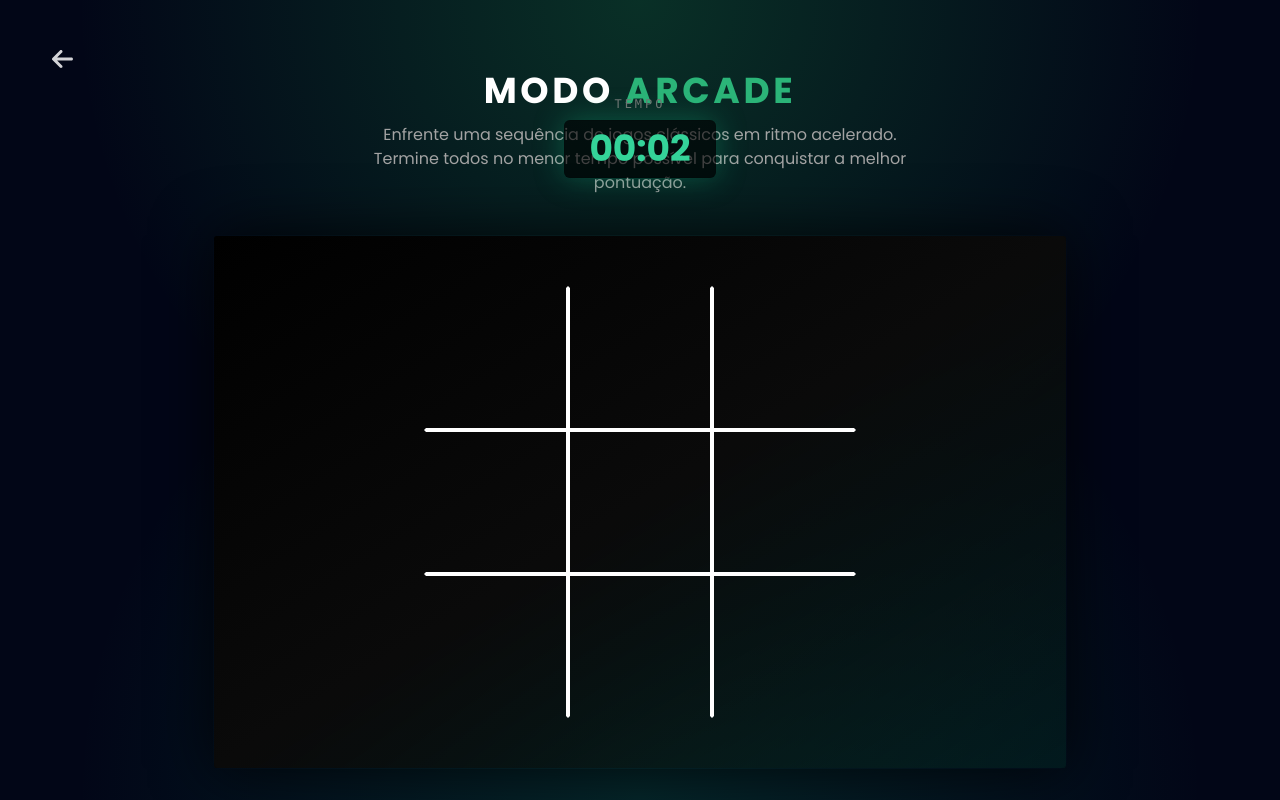
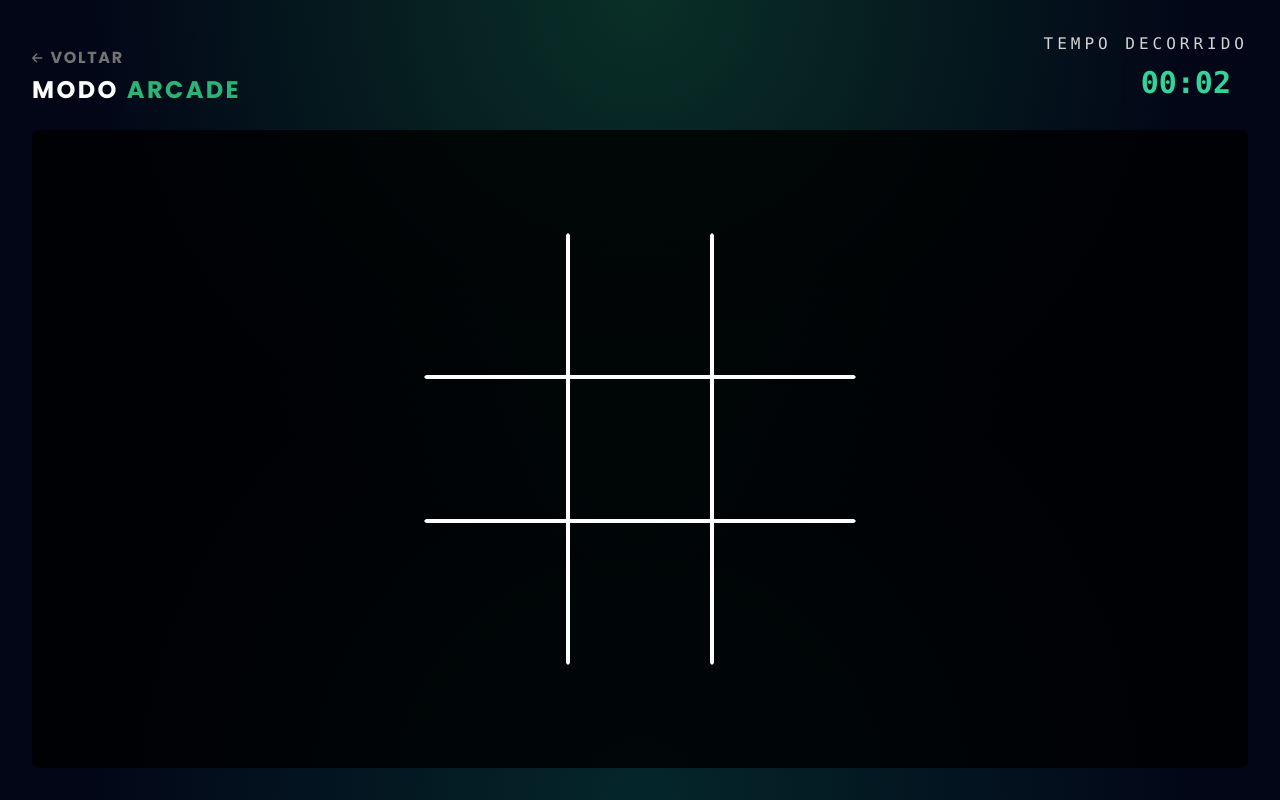
Before and after one commit to miquelven/gameTest, a Vue app: page /gamesPage in a window 1280 px wide. Both pictures are taken after a click on the button "COMEÇAR". Built offline with nearby package versions, Linux system fonts and the light colour scheme; no server answers; what @tanstack/vue-query would draw is missing.

Commit message:
feat: redesign arcade mode with compact HUD and lethal aesthetics

```diff
--- a/src/views/GamesPage.vue
+++ b/src/views/GamesPage.vue
@@ -124,39 +124,65 @@ export default {
     class="w-full min-h-screen relative overflow-hidden flex items-center justify-center pattern-grid"
   >
     <div
-      class="relative z-10 h-screen w-full flex flex-col gap-10 justify-center items-center max-sm:hidden"
+      class="relative z-10 h-screen w-full flex flex-col p-4 md:p-8 max-sm:hidden"
     >
+      <!-- Compact Header HUD -->
+      <header class="w-full flex justify-between items-end mb-6 shrink-0">
+        <div class="flex flex-col gap-1">
           <router-link
             to="/"
-        class="transition-colors duration-200 absolute top-10 left-10 px-3 py-1 text-2xl hover:text-emerald-400"
+            class="flex items-center gap-2 text-neutral-500 hover:text-emerald-400 transition-colors w-fit group"
           >
-        <font-awesome-icon :icon="['fas', 'arrow-left']" />
+            <font-awesome-icon
+              :icon="['fas', 'arrow-left']"
+              class="text-xs group-hover:-translate-x-1 transition-transform"
+            />
+            <span class="text-[10px] font-bold tracking-widest uppercase">
+              Voltar
+            </span>
           </router-link>
-
-      <div class="flex flex-col items-center gap-3 mt-10">
           <h1
-          class="text-3xl md:text-4xl font-bold text-white tracking-widest uppercase"
+            class="text-xl md:text-2xl font-bold text-white tracking-widest uppercase flex items-center gap-2"
           >
             Modo <TextHighlight>Arcade</TextHighlight>
           </h1>
-        <p class="text-neutral-400 text-sm md:text-base text-center max-w-xl">
-          Enfrente uma sequência de jogos clássicos em ritmo acelerado. Termine
-          todos no menor tempo possível para conquistar a melhor pontuação.
-        </p>
         </div>
 
-      <div
-        class="absolute top-24 md:top-24 flex flex-col items-center gap-2 pointer-events-none"
+        <div class="flex flex-col items-end gap-1">
+          <span
+            class="text-[10px] font-mono tracking-[0.25em] text-neutral-300 uppercase"
           >
-        <span class="text-xs font-mono tracking-[0.25em] text-neutral-500">
-          TEMPO
+            Tempo Decorrido
           </span>
           <div
-          class="px-6 py-2 rounded-md border border-emerald-500/60 bg-black/60 shadow-[0_0_30px_rgba(16,185,129,0.35)]"
+            class="flex items-baseline gap-2 px-4 py-1 rounded border border-emerald-500/30 bg-black/40"
           >
-          <span class="text-3xl md:text-4xl font-bold text-emerald-400">
+            <span
+              class="text-2xl md:text-3xl font-mono font-bold text-emerald-400"
+            >
               {{ timerController }}
             </span>
+          </div>
+        </div>
+      </header>
+
+      <!-- Main Game Area -->
+      <div
+        class="flex-1 w-full flex justify-center items-center relative overflow-hidden"
+      >
+        <div
+          class="relative rounded-lg flex justify-center overflow-hidden items-center border border-neutral-800 bg-black/80 w-full h-full max-w-6xl max-h-[85vh] ring-1 ring-white/5"
+          :style="counter >= 8 ? 'border-color: transparent;' : ''"
+          v-if="counter <= 10"
+        >
+          <template v-if="!showModal && counter < 8">
+            <component
+              data-aos="fade-up"
+              :is="datas[counter][0].component"
+              @addCounter="addCounter"
+              @addScore="addScore"
+            />
+          </template>
         </div>
       </div>
 
@@ -200,63 +226,79 @@ export default {
         </div>
       </template>
 
+      <template v-if="counter >= 8">
         <div
-        class="relative rounded-md flex justify-center overflow-hidden items-center border border-neutral-700/80 bg-gradient-to-br from-black via-neutral-950 to-emerald-950/40 shadow-[0_0_60px_rgba(0,0,0,0.75)] size-2/3 max-h-[67%]"
-        :style="
-          counter >= 8 ? 'border-color: transparent;' : 'border-color: #777'
-        "
-        v-if="counter <= 10"
+          class="absolute inset-0 z-50 bg-black/90 backdrop-blur-sm flex justify-center items-center"
+          v-motion
+          :initial="{ opacity: 0 }"
+          :enter="{ opacity: 1, transition: { duration: 500 } }"
         >
-        <template v-if="!showModal && counter < 8">
-          <component
-            data-aos="fade-up"
-            :is="datas[counter][0].component"
-            @addCounter="addCounter"
-            @addScore="addScore"
-          />
-        </template>
+          <div
+            class="relative flex flex-col gap-8 p-10 w-[500px] max-w-[90vw] rounded-xl border border-emerald-500/50 bg-neutral-900/95"
+            v-motion
+            :initial="{ y: 50, opacity: 0 }"
+            :enter="{
+              y: 0,
+              opacity: 1,
+              transition: { duration: 500, delay: 100 },
+            }"
+          >
+            <!-- Header -->
+            <div class="text-center space-y-2">
+              <h3
+                class="text-4xl font-bold text-white uppercase tracking-wider"
+              >
+                Missão Cumprida
+              </h3>
+              <div class="h-1 w-24 bg-emerald-500 mx-auto rounded-full"></div>
             </div>
 
-      <template v-if="counter >= 8">
+            <!-- Stats Grid -->
+            <div class="grid grid-cols-2 gap-8 py-4">
               <div
-          class="border border-emerald-500/60 bg-neutral-900/95 flex flex-col gap-6 pt-10 px-10 md:px-16 h-96 absolute rounded-md font-medium shadow-2xl"
-          v-motion
-          :initial="{
-            opacity: 0,
-          }"
-          :enter="{
-            opacity: 1,
-            transition: {
-              duration: 400,
-              type: 'keyframes',
-              ease: 'easein,',
-            },
-          }"
+                class="flex flex-col items-center gap-2 p-4 rounded-lg bg-white/5 border border-white/10"
               >
-          <h3 class="text-3xl md:text-4xl text-center mb-2 text-white">
-            Missão concluída
-          </h3>
-          <div class="flex justify-between gap-6">
-            <div class="flex flex-col gap-1">
-              <p class="text-sm text-neutral-400">Seu tempo total</p>
-              <span class="text-white text-2xl md:text-3xl">{{
-                timerController
-              }}</span>
+                <p
+                  class="text-xs font-mono tracking-widest text-neutral-400 uppercase"
+                >
+                  Tempo Total
+                </p>
+                <span class="text-3xl font-bold text-white font-mono">
+                  {{ timerController }}
+                </span>
               </div>
-            <div class="flex flex-col gap-1 text-right">
-              <p class="text-sm text-neutral-400">Sua pontuação final</p>
-              <span class="text-emerald-400 text-2xl md:text-3xl">{{
-                formatScore
-              }}</span>
+              <div
+                class="flex flex-col items-center gap-2 p-4 rounded-lg bg-emerald-900/10 border border-emerald-500/20"
+              >
+                <p
+                  class="text-xs font-mono tracking-widest text-emerald-400/80 uppercase"
+                >
+                  Pontuação
+                </p>
+                <span class="text-3xl font-bold text-emerald-400 font-mono">
+                  {{ formatScore }}
+                </span>
               </div>
             </div>
-          <p class="text-neutral-400 text-sm text-center">
-            Sua pontuação foi enviada para o sistema. Continue treinando para
-            subir ainda mais no ranking global.
+
+            <!-- Footer Message -->
+            <p
+              class="text-neutral-400 text-sm text-center leading-relaxed px-4"
+            >
+              Relatório enviado ao comando central. <br />
+              Sua performance foi registrada no ranking global.
             </p>
-          <router-link to="/" @click="startCounter" class="self-end mt-4">
-            <Button label="Voltar para o início" type="button" />
+
+            <!-- Action -->
+            <router-link to="/" @click="startCounter" class="w-full">
+              <button
+                type="button"
+                class="w-full py-4 rounded bg-emerald-600 hover:bg-emerald-500 text-white font-bold tracking-widest uppercase transition-all duration-300 hover:-translate-y-1 hover:tracking-[0.25em] active:scale-95 border border-transparent hover:border-emerald-400"
+              >
+                Retornar à Base
+              </button>
             </router-link>
+          </div>
         </div>
       </template>
     </div>
```
Lines whose indentation alone changed are shown as unchanged.
